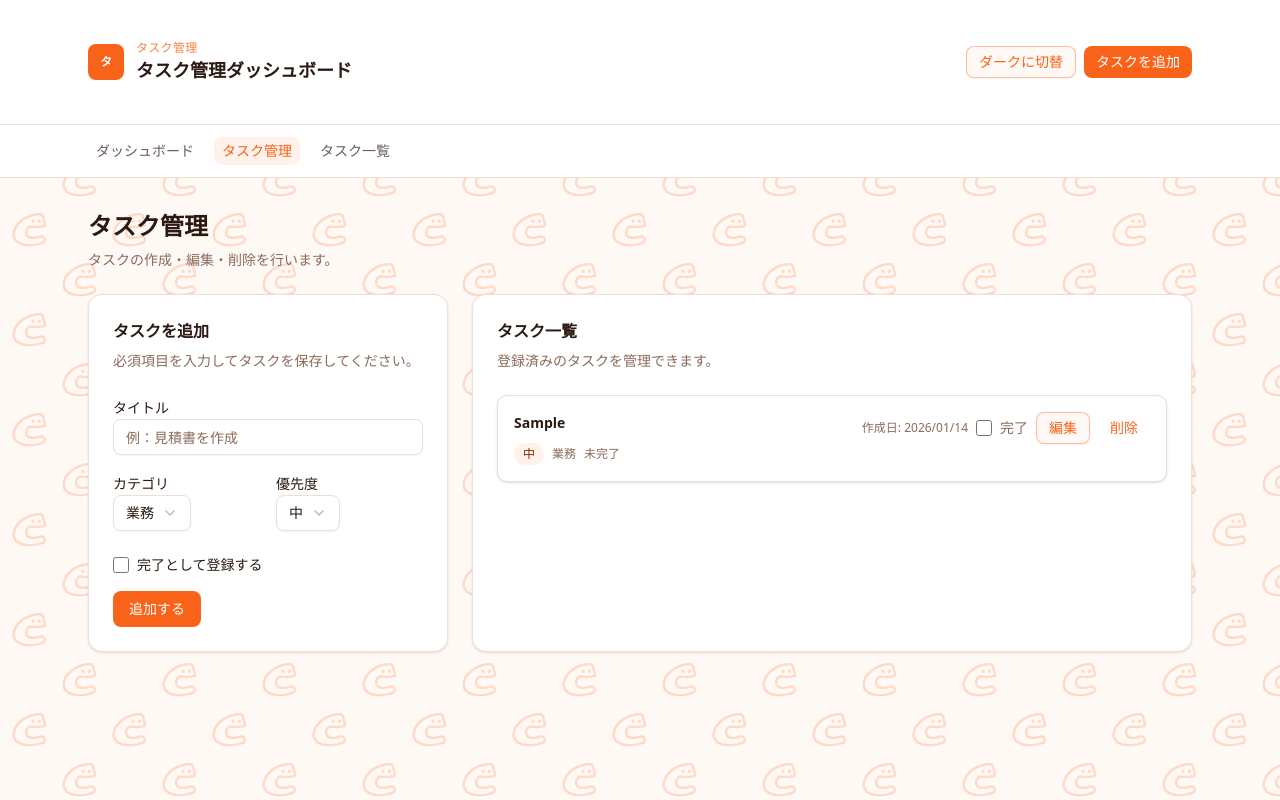
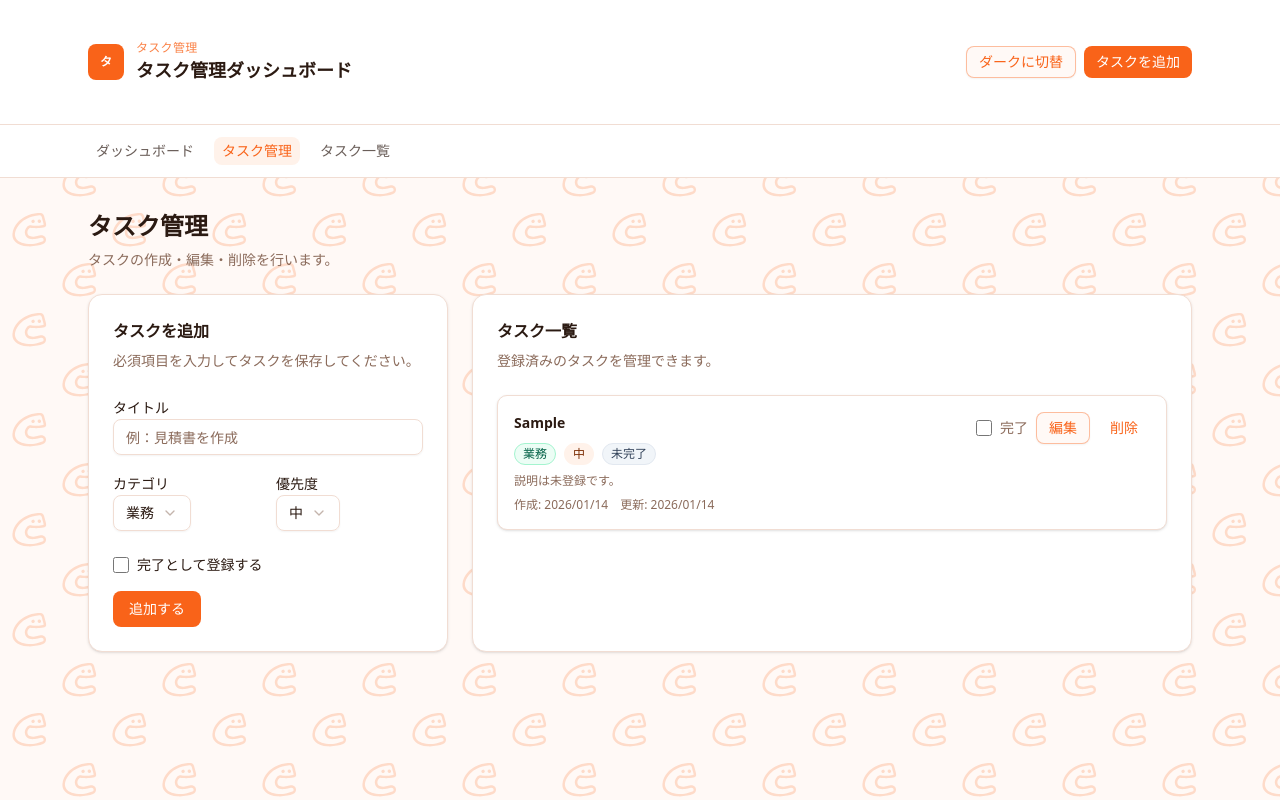
Before and after one commit to mniYUNSU/task-dashboard, a Next.js app: page /tasks in a window 1280 px wide. Both pictures are taken after typing "Sample" into the empty fields and a click on the button "追加する". Built offline with nearby package versions, Linux system fonts and the light colour scheme.

Commit message:
refactor: render tasks with compact TaskCard and metadata

```diff
--- /dev/null
+++ b/src/components/task/TaskCard.tsx
@@ -0,0 +1,106 @@
+import type { ReactNode } from "react";
+
+import { Badge } from "@/components/ui/badge";
+import { cn } from "@/lib/utils";
+import { getCategoryColor, isDueSoon, isOverdue } from "@/lib/tasks";
+import type { Task } from "@/lib/types";
+
+type TaskCardProps = {
+  task: Task;
+  now?: number;
+  highlighted?: boolean;
+  actions?: ReactNode;
+};
+
+const priorityStyles: Record<string, string> = {
+  high: "bg-primary text-primary-foreground",
+  medium: "bg-brand-soft text-brand-soft-foreground",
+  low: "bg-muted text-muted-foreground",
+};
+
+const statusStyles: Record<string, string> = {
+  completed: "bg-emerald-100 text-emerald-700 border-emerald-200",
+  incomplete: "bg-slate-100 text-slate-700 border-slate-200",
+};
+
+const categoryLabels: Record<string, string> = {
+  Work: "業務",
+  Personal: "個人",
+  Study: "学習",
+};
+
+function formatDateUtc(timestamp: number) {
+  return new Date(timestamp).toISOString().slice(0, 10).replaceAll("-", "/");
+}
+
+export function TaskCard({ task, now = 0, highlighted, actions }: TaskCardProps) {
+  const categoryColor = getCategoryColor(task.category);
+  const priorityLabel =
+    task.priority === "high" ? "高" : task.priority === "medium" ? "中" : "低";
+  const statusKey = task.isCompleted ? "completed" : "incomplete";
+  const description = task.description?.trim();
+  const dueLabel = task.dueDate ? formatDateUtc(task.dueDate) : null;
+  const canEvaluateDue = now > 0 && task.dueDate != null;
+  const overdue = canEvaluateDue ? isOverdue(task, now) : false;
+  const dueSoon = canEvaluateDue ? isDueSoon(task, now) : false;
+
+  const dueClassName = overdue
+    ? "text-destructive"
+    : dueSoon
+      ? "text-primary"
+      : "text-muted-foreground";
+
+  return (
+    <div
+      className={cn(
+        "rounded-lg border bg-card p-4 shadow-sm",
+        highlighted && "border-primary/50 bg-brand-soft/40"
+      )}
+    >
+      <div className="flex flex-col gap-3 sm:flex-row sm:items-start sm:justify-between">
+        <div className="space-y-2">
+          <p className="text-sm font-semibold leading-relaxed text-foreground">
+            {task.title}
+          </p>
+          <div className="flex flex-wrap items-center gap-2 text-xs">
+            <Badge
+              variant="outline"
+              className={cn(
+                "border",
+                categoryColor.bg,
+                categoryColor.text,
+                categoryColor.border
+              )}
+            >
+              {categoryLabels[task.category] ?? task.category}
+            </Badge>
+            <Badge className={priorityStyles[task.priority] ?? "bg-muted"}>
+              {priorityLabel}
+            </Badge>
+            <Badge
+              variant="outline"
+              className={cn("border", statusStyles[statusKey])}
+            >
+              {task.isCompleted ? "完了" : "未完了"}
+            </Badge>
+          </div>
+          <p className="text-xs text-muted-foreground line-clamp-2">
+            {description || "説明は未登録です。"}
+          </p>
+          <div className="flex flex-wrap items-center gap-3 text-xs text-muted-foreground">
+            <span>作成: {formatDateUtc(task.createdAt)}</span>
+            <span>更新: {formatDateUtc(task.updatedAt)}</span>
+            {dueLabel ? (
+              <span className={cn("font-medium", dueClassName)}>
+                期限: {dueLabel}
+              </span>
+            ) : null}
+          </div>
+        </div>
+        {actions ? (
+          <div className="flex flex-wrap items-center gap-2">{actions}</div>
+        ) : null}
+      </div>
+    </div>
+  );
+}
--- a/src/components/task/TaskList.tsx
+++ b/src/components/task/TaskList.tsx
@@ -1,4 +1,3 @@
-import { Badge } from "@/components/ui/badge";
 import {
   Card,
   CardContent,
@@ -6,6 +5,7 @@
   CardHeader,
   CardTitle,
 } from "@/components/ui/card";
+import { TaskCard } from "@/components/task/TaskCard";
 import type { Task } from "@/lib/types";
 
 type TaskListProps = {
@@ -14,23 +14,9 @@
   isHydrated: boolean;
 };
 
-const categoryLabels: Record<string, string> = {
-  Work: "業務",
-  Personal: "個人",
-  Study: "学習",
-};
+export function TaskList({ tasks, totalCount, isHydrated }: TaskListProps) {
+  const now = isHydrated ? Date.now() : 0;
 
-const priorityStyles: Record<string, string> = {
-  high: "bg-primary text-primary-foreground",
-  medium: "bg-brand-soft text-brand-soft-foreground",
-  low: "bg-muted text-muted-foreground",
-};
-
-function formatDateUtc(timestamp: number) {
-  return new Date(timestamp).toISOString().slice(0, 10).replaceAll("-", "/");
-}
-
-export function TaskList({ tasks, totalCount, isHydrated }: TaskListProps) {
   return (
     <Card className="shadow-sm">
       <CardHeader>
@@ -56,35 +42,9 @@
           </div>
         ) : null}
 
-        {tasks.map((task) => {
-          const categoryLabel = categoryLabels[task.category] ?? task.category;
-          const priorityLabel =
-            task.priority === "high" ? "高" : task.priority === "medium" ? "中" : "低";
-          const priorityClassName = priorityStyles[task.priority] ?? "bg-muted";
-
-          return (
-            <div
-              key={task.id}
-              className="rounded-lg border bg-card p-4 shadow-sm"
-            >
-              <div className="flex flex-col gap-3 sm:flex-row sm:items-start sm:justify-between">
-                <div className="space-y-2">
-                  <p className="text-sm font-semibold leading-relaxed text-foreground">
-                    {task.title}
-                  </p>
-                  <div className="flex flex-wrap items-center gap-2 text-xs text-muted-foreground">
-                    <Badge className={priorityClassName}>{priorityLabel}</Badge>
-                    <span>{categoryLabel}</span>
-                    <span>{task.isCompleted ? "完了" : "未完了"}</span>
-                  </div>
-                </div>
-                <div className="text-xs text-muted-foreground">
-                  作成日: {formatDateUtc(task.createdAt)}
-                </div>
-              </div>
-            </div>
-          );
-        })}
+        {tasks.map((task) => (
+          <TaskCard key={task.id} task={task} now={now} />
+        ))}
       </CardContent>
     </Card>
   );
--- a/src/components/task/TaskManagerList.tsx
+++ b/src/components/task/TaskManagerList.tsx
@@ -1,6 +1,5 @@
 "use client";
 
-import { Badge } from "@/components/ui/badge";
 import { Button } from "@/components/ui/button";
 import {
   Card,
@@ -19,24 +18,9 @@
   DialogTitle,
   DialogTrigger,
 } from "@/components/ui/dialog";
+import { TaskCard } from "@/components/task/TaskCard";
 import { useTasks } from "@/hooks/useTasks";
 import type { Task } from "@/lib/types";
-
-const categoryLabels: Record<string, string> = {
-  Work: "業務",
-  Personal: "個人",
-  Study: "学習",
-};
-
-const priorityStyles: Record<string, string> = {
-  high: "bg-primary text-primary-foreground",
-  medium: "bg-brand-soft text-brand-soft-foreground",
-  low: "bg-muted text-muted-foreground",
-};
-
-function formatDateUtc(timestamp: number) {
-  return new Date(timestamp).toISOString().slice(0, 10).replaceAll("-", "/");
-}
 
 type TaskManagerListProps = {
   tasks: Task[];
@@ -50,6 +34,7 @@
   onSelect,
 }: TaskManagerListProps) {
   const { deleteTask, toggleComplete, isHydrated } = useTasks();
+  const now = isHydrated ? Date.now() : 0;
 
   return (
     <Card className="shadow-sm">
@@ -70,34 +55,15 @@
 
         {tasks.map((task) => {
           const isSelected = selectedTaskId === task.id;
-          const categoryLabel = categoryLabels[task.category] ?? task.category;
-          const priorityLabel =
-            task.priority === "high" ? "高" : task.priority === "medium" ? "中" : "低";
-          const priorityClassName = priorityStyles[task.priority] ?? "bg-muted";
 
           return (
-            <div
+            <TaskCard
               key={task.id}
-              className={`rounded-lg border bg-card p-4 shadow-sm transition-colors ${
-                isSelected ? "border-primary/50 bg-brand-soft/40" : "border-border"
-              }`}
-            >
-              <div className="flex flex-col gap-3 sm:flex-row sm:items-start sm:justify-between">
-                <div className="space-y-2">
-                  <p className="text-sm font-semibold leading-relaxed text-foreground">
-                    {task.title}
-                  </p>
-                  <div className="flex flex-wrap items-center gap-2 text-xs text-muted-foreground">
-                    <Badge className={priorityClassName}>{priorityLabel}</Badge>
-                    <span>{categoryLabel}</span>
-                    <span>{task.isCompleted ? "完了" : "未完了"}</span>
-                  </div>
-                </div>
-
-                <div className="flex flex-wrap items-center gap-2">
-                  <span className="text-xs text-muted-foreground">
-                    作成日: {formatDateUtc(task.createdAt)}
-                  </span>
+              task={task}
+              now={now}
+              highlighted={isSelected}
+              actions={
+                <>
                   <label className="flex items-center gap-2 text-sm text-muted-foreground">
                     <input
                       type="checkbox"
@@ -141,9 +107,9 @@
                       </DialogFooter>
                     </DialogContent>
                   </Dialog>
-                </div>
-              </div>
-            </div>
+                </>
+              }
+            />
           );
         })}
       </CardContent>
```
